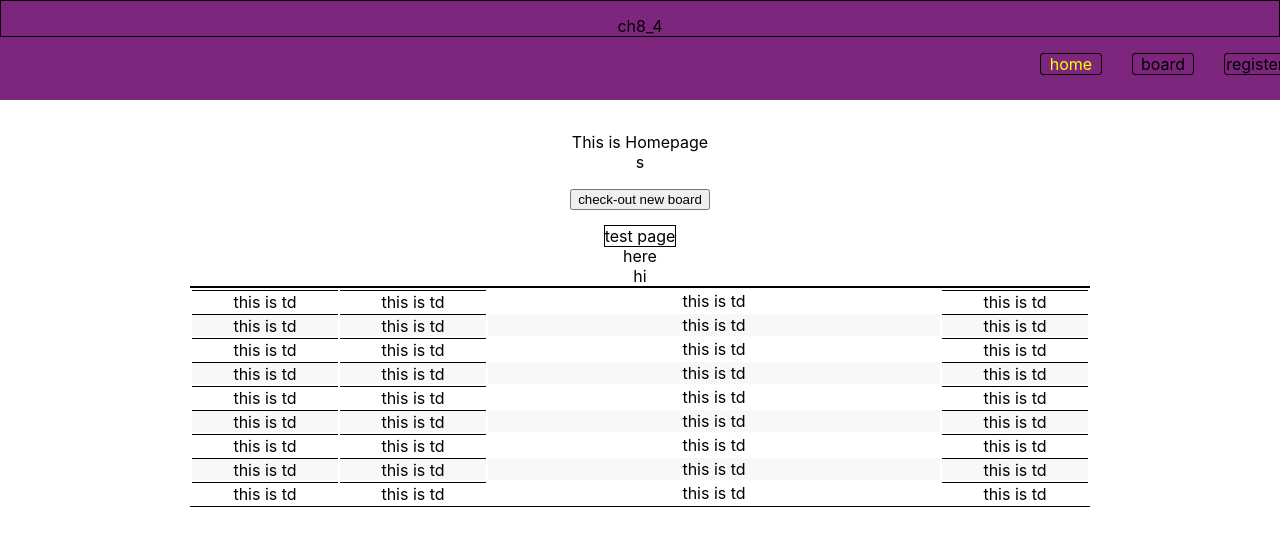
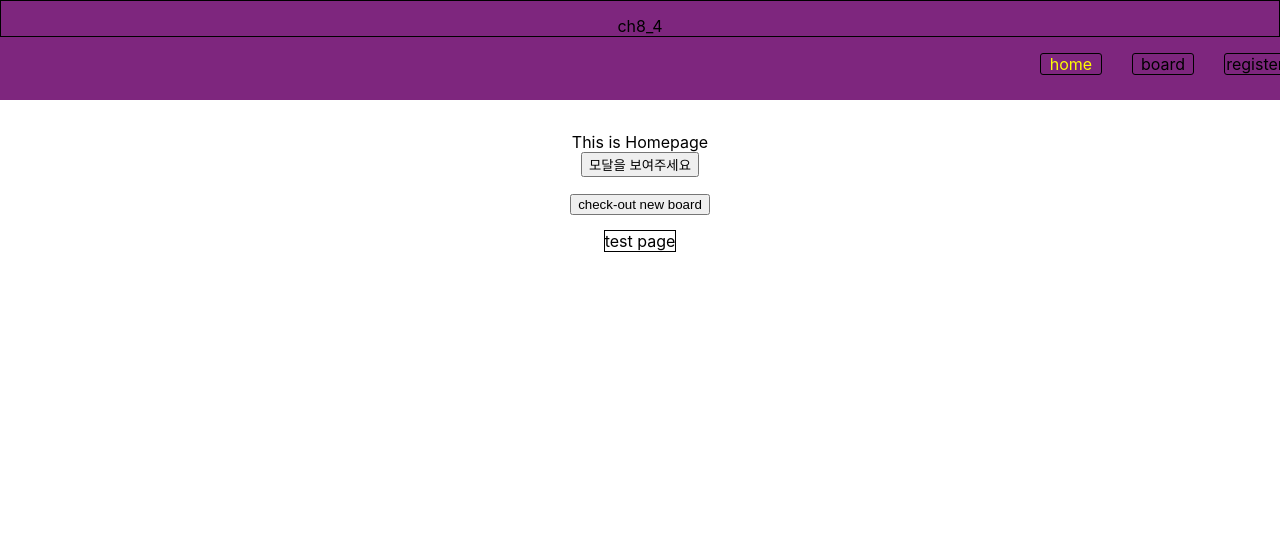
Before and after one commit to seohan1010/ch8_4_front, a React (Create React App) app: page / in a window 1280 px wide. Shown: the top 546 px of the page. Built offline with nearby package versions, Linux system fonts and the light colour scheme.

Commit message:
modal added using potal ---> potal means added tag to         public -> index.html         and use javascript    createDocumentByID() like this

```diff
--- a/public/index.html
+++ b/public/index.html
@@ -28,6 +28,7 @@
   </head>
   <body>
     <noscript>You need to enable JavaScript to run this app.</noscript>
+    <div id="overlays"></div>
     <div id="root"></div>
     <!--
       This HTML file is a template.
--- /dev/null
+++ b/src/UI/Modal.js
@@ -0,0 +1,34 @@
+import classes from "./Modal.module.css";
+import { Fragment } from "react";
+import ReactDOM from "react-dom";
+
+const Backdrop = (props) => {
+  return <div className={classes.backdrop} onClick={props.onClose} />;
+};
+
+const ModalOverlay = (props) => {
+  return (
+    <div className={classes.modal}>
+      <div className={classes.content}>{props.children}</div>
+    </div>
+  );
+};
+
+const portalElement = document.getElementById("overlays");
+
+const Modal = (props) => {
+  return (
+    <Fragment>
+      {ReactDOM.createPortal(
+        <Backdrop onClose={props.onClose} />,
+        portalElement
+      )}
+      {ReactDOM.createPortal(
+        <ModalOverlay>{props.children}</ModalOverlay>,
+        portalElement
+      )}
+    </Fragment>
+  );
+};
+
+export default Modal;
--- /dev/null
+++ b/src/UI/Modal.module.css
@@ -0,0 +1,40 @@
+.backdrop {
+    position: fixed;
+    top: 0;
+    left: 0;
+    width: 100%;
+    height: 100vh;
+    z-index: 20;
+    background-color: rgba(0, 0, 0, 0.75);
+  }
+
+  .modal {
+    position: fixed;
+    top: 20vh;
+    left: 5%;
+    width: 90%;
+    background-color: white;
+    padding: 1rem;
+    border-radius: 14px;
+    box-shadow: 0 2px 8px rgba(0, 0, 0, 0.25);
+    z-index: 30;
+    animation: slide-down 300ms ease-out forwards;
+  }
+
+  @media (min-width: 768px) {
+    .modal {
+      width: 40rem;
+      left: calc(50% - 20rem);
+    }
+  }
+
+  @keyframes slide-down {
+    from {
+      opacity: 0;
+      transform: translateY(-3rem);
+    }
+    to {
+      opacity: 1;
+      transform: translateY(0);
+    }
+  }
--- /dev/null
+++ b/src/components/part/checkbox/CheckBox.js
@@ -0,0 +1,10 @@
+const CheckBox = () => {
+  return (
+    <>
+      hello
+      <div>hi</div>
+    </>
+  );
+};
+
+export default CheckBox;
--- /dev/null
+++ b/src/components/part/modalcontent/ModalContent.js
@@ -0,0 +1,29 @@
+import classes from "./ModalContent.module.css";
+import Modal from "../../../UI/Modal";
+
+const ModalContent = ({ onClose }) => {
+  const cartItems = (
+    <ul>
+      {[{ id: "c1", name: "Sushi", amount: 2, price: 12.99 }].map((item) => (
+        <li key={item.id}>{item.name}</li>
+      ))}
+    </ul>
+  );
+
+  return (
+    <Modal onClose={onClose}>
+      <div>{cartItems}</div>
+      <div className={classes.total}>
+        <span>Total Amount</span>
+        <span>35.62</span>
+      </div>
+      <div className={classes.actions}>
+        <button className={classes["button--alt"]} onClick={onClose}>
+          Close
+        </button>
+        <button className={classes.button__save}>저장</button>
+      </div>
+    </Modal>
+  );
+};
+export default ModalContent;
--- /dev/null
+++ b/src/components/part/modalcontent/ModalContent.module.css
@@ -0,0 +1,46 @@
+.cart-items {
+    list-style: none;
+    margin: 0;
+    padding: 0;
+    max-height: 20rem;
+    overflow: auto;
+  }
+
+  .total {
+    display: flex;
+    justify-content: space-between;
+    align-items: center;
+    font-weight: bold;
+    font-size: 1.5rem;
+    margin: 1rem 0;
+  }
+
+  .actions {
+    text-align: right;
+  }
+
+  .actions button {
+    font: inherit;
+    cursor: pointer;
+    background-color: transparent;
+    border: 1px solid #8a2b06;
+    padding: 0.5rem 2rem;
+    border-radius: 25px;
+    margin-left: 1rem;
+  }
+
+  .actions button:hover,
+  .actions button:active {
+    background-color: #5a1a01;
+    border-color: #5a1a01;
+    color: white;
+  }
+
+  .actions .button--alt {
+    color: #8a2b06;
+  }
+
+  .actions .button {
+    background-color: #8a2b06;
+    color: white;
+  }
--- a/src/components/testcomponent/TestTable.js
+++ b/src/components/testcomponent/TestTable.js
@@ -1,68 +1,106 @@
 import classes from "./TestTable.module.css";
+import { useEffect, useState } from "react";
+import CheckBox from "../part/checkbox/CheckBox";
+const TestTable = () => {
+  const [isValid, setIsValid] = useState(false);
+  const [empEvalList, setEmpEvalList] = useState([]);
+  const [selectedEmp, setSelectedEmp] = useState("");
 
-const TestTable = () => {
+  const getEmpEvalList = async () => {
+    const url = "http://localhost:9101/empinfomgmt/evaluation";
+    const obj = {
+      method: "GET",
+      headers: { "Content-Type": "application/json" },
+    };
+
+    try {
+      setIsValid(false);
+      const response = await fetch(url, obj).then((res) => res);
+
+      if (!response.ok) {
+        console.log("fetch data has been failed.");
+      } else {
+        const data = await response.json();
+
+        const { empevalList } = data;
+        console.log("<<<<<<<<<< empevalList : ", empevalList);
+
+        console.log(data);
+        setEmpEvalList(empevalList);
+        setIsValid(true);
+      }
+    } catch (err) {}
+  };
+
+  useEffect(() => {
+    getEmpEvalList();
+  }, []);
+
+  // 체크된 사원의 사원코드를 state에 저장하는 코드
+  const changeHandler = (e) => {
+    const { value, checked } = e.target;
+
+    if (checked) {
+      setSelectedEmp((prv) => [...prv, { empCode: value }]);
+      console.log(checked, value);
+      console.log(selectedEmp);
+    } else {
+      console.log("not checked.");
+    }
+  };
+
+  const onClickHandler = () => {
+    console.log("selectedEmpList is : ", selectedEmp);
+  };
+
   return (
     <>
-        <div>here</div>
-        <div>hi</div>
+      <div>here</div>
+      <div>hi</div>
+      <div className={classes.over_table_div}>
+        <button
+          onClick={onClickHandler}
+          style={{ display: "inline-block", marginRight: "10px" }}
+        >
+          getSelectedEmpList
+        </button>
+        <button style={{ display: "inline-block", marginLeft: "10px" }}>
+          hello2
+        </button>
+      </div>
+
       <table className={classes.table_wrap}>
+        <tr className={classes.table_tr}>
+          <td className={classes.table_td}></td>
+          <td className={classes.table_td}>사원코드</td>
+          <td className={classes.table_td}>사원명</td>
+          <td className={classes.table_td}>입사일</td>
+          <td className={classes.table_td}>부서명</td>
+          <td className={classes.table_td}>직급</td>
+          <td className={classes.table_td}>승인상태</td>
+          <td className={classes.table_td}>등급</td>
+        </tr>
+        {isValid &&
+          empEvalList.map((emp) => (
+            <tr className={classes.table_tr}>
+              {}
+              <td className={classes.table_td}>
+                <input
+                  type="checkbox"
+                  value={emp.empCode}
+                  onChange={changeHandler}
+                />
+              </td>
 
-          {" "}
-          <tr className={classes.table_tr}>
-            <td className={classes.table_td}>this is td</td>
-            <td className={classes.table_td}>this is td</td>{" "}
-            <td className={classes.table_td_title}>this is td</td>{" "}
-            <td className={classes.table_td}>this is td</td>{" "}
-          </tr>
-
-        <tr className={classes.table_tr}>
-          <td className={classes.table_td}>this is td</td>
-          <td className={classes.table_td}>this is td</td>{" "}
-          <td className={classes.table_td_title}>this is td</td>{" "}
-          <td className={classes.table_td}>this is td</td>{" "}
-        </tr>
-        <tr className={classes.table_tr}>
-          <td className={classes.table_td}>this is td</td>
-          <td className={classes.table_td}>this is td</td>{" "}
-          <td className={classes.table_td_title}>this is td</td>{" "}
-          <td className={classes.table_td}>this is td</td>{" "}
-        </tr>
-        <tr className={classes.table_tr}>
-          <td className={classes.table_td}>this is td</td>
-          <td className={classes.table_td}>this is td</td>{" "}
-          <td className={classes.table_td_title}>this is td</td>{" "}
-          <td className={classes.table_td}>this is td</td>{" "}
-        </tr>
-        <tr className={classes.table_tr}>
-          <td className={classes.table_td}>this is td</td>
-          <td className={classes.table_td}>this is td</td>{" "}
-          <td className={classes.table_td_title}>this is td</td>{" "}
-          <td className={classes.table_td}>this is td</td>{" "}
-        </tr>
-        <tr className={classes.table_tr}>
-          <td className={classes.table_td}>this is td</td>
-          <td className={classes.table_td}>this is td</td>{" "}
-          <td className={classes.table_td_title}>this is td</td>{" "}
-          <td className={classes.table_td}>this is td</td>{" "}
-        </tr>
-        <tr className={classes.table_tr}>
-          <td className={classes.table_td}>this is td</td>
-          <td className={classes.table_td}>this is td</td>{" "}
-          <td className={classes.table_td_title}>this is td</td>{" "}
-          <td className={classes.table_td}>this is td</td>{" "}
-        </tr>
-        <tr className={classes.table_tr}>
-          <td className={classes.table_td}>this is td</td>
-          <td className={classes.table_td}>this is td</td>{" "}
-          <td className={classes.table_td_title}>this is td</td>{" "}
-          <td className={classes.table_td}>this is td</td>{" "}
-        </tr>
-        <tr className={classes.table_tr}>
-          <td className={classes.table_td}>this is td</td>
-          <td className={classes.table_td}>this is td</td>{" "}
-          <td className={classes.table_td_title}>this is td</td>{" "}
-          <td className={classes.table_td}>this is td</td>{" "}
-        </tr>
+              <td className={classes.table_td}>{emp.empCode}</td>
+              <td className={classes.table_td}>{emp.empName}</td>
+              <td className={classes.table_td}>{emp.applyDay}</td>
+              <td className={classes.table_td}>{emp.deptName}</td>
+              <td className={classes.table_td}>{emp.position}</td>
+              <td className={classes.table_td}>{emp.approvalStatus}</td>
+              <td className={classes.table_td}>{emp.grade}</td>
+            </tr>
+          ))}
       </table>
     </>
   );
--- a/src/pages/HomePage.js
+++ b/src/pages/HomePage.js
@@ -1,28 +1,35 @@
-import { Fragment } from "react";
-import { useNavigate } from 'react-router-dom';
-import TestTable from '../components/testcomponent/TestTable';
-
+import { Fragment, useState } from "react";
+import { useNavigate } from "react-router-dom";
+import ModalContent from "../components/part/modalcontent/ModalContent";
 
 const Test = () => {
-
   const navigate = useNavigate();
 
+  const [modalIsShown, setModalIsShown] = useState(false);
 
-  const navigateHandler = ()=>{
-      navigate('/board');
-  }
+  const showModalHandler = () => {
+    setModalIsShown(true);
+  };
 
+  const hideModalHandler = () => {
+    setModalIsShown(false);
+  };
+
+  const navigateHandler = () => {
+    navigate("/board");
+  };
 
   return (
     <Fragment>
-
-
-      <div>This is Homepage</div>s
+      <div>This is Homepage</div>
+      <button onClick={showModalHandler}>모달을 보여주세요</button>
       <p>
         <button onClick={navigateHandler}>check-out new board</button>
       </p>
-      <a style={{border:'1px solid black'}} href='/Test'>test page</a>
-      <TestTable></TestTable>
+      <a style={{ border: "1px solid black" }} href="/Test">
+        test page
+      </a>
+      {modalIsShown && <ModalContent onClose={hideModalHandler} />}
     </Fragment>
   );
 };
--- /dev/null
+++ b/src/pages/Test.js
@@ -0,0 +1,11 @@
+const Test = () => {
+  return (
+    <>
+      <div>
+        <input type="checkbox">this is for test</input>
+      </div>
+    </>
+  );
+};
+
+export default Test;
```
Also changed, not shown: src/App.js (+5 -3 lines), src/components/part/checkbox/CheckBox.module.css (added).
